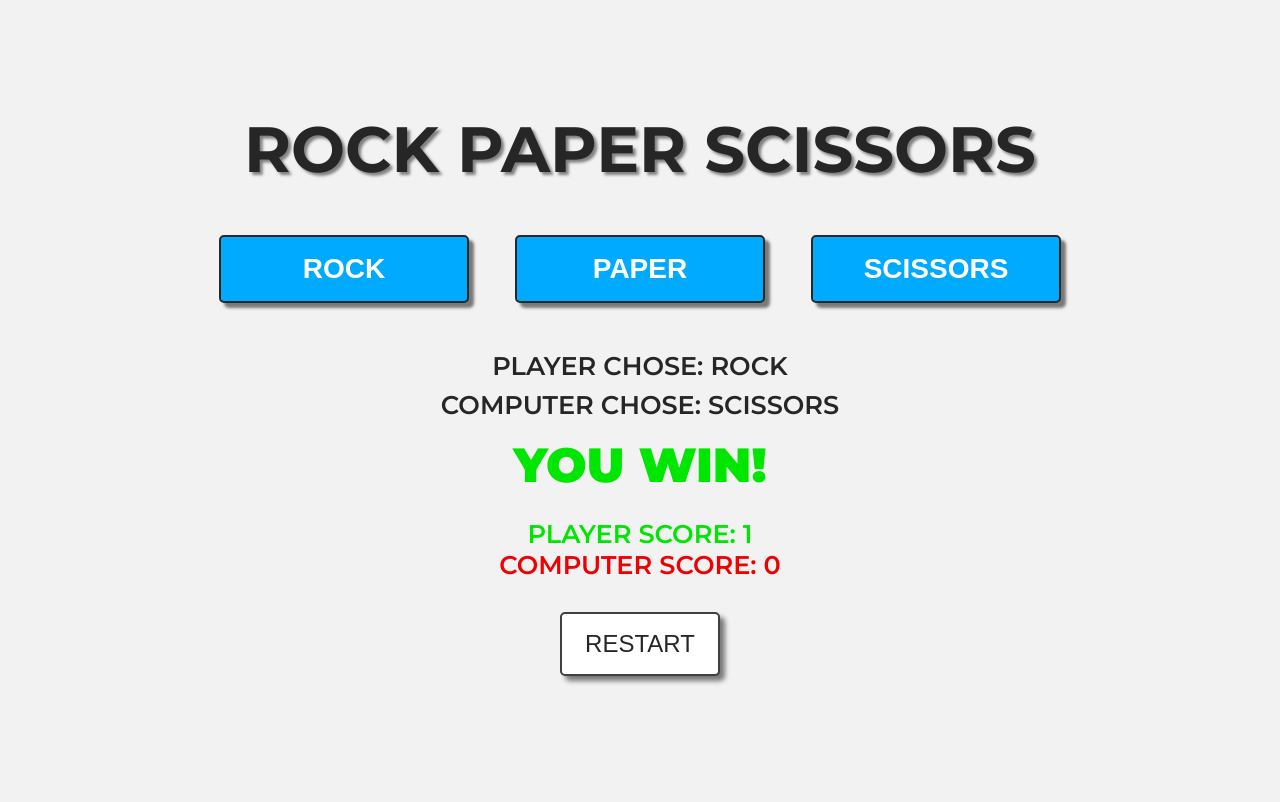
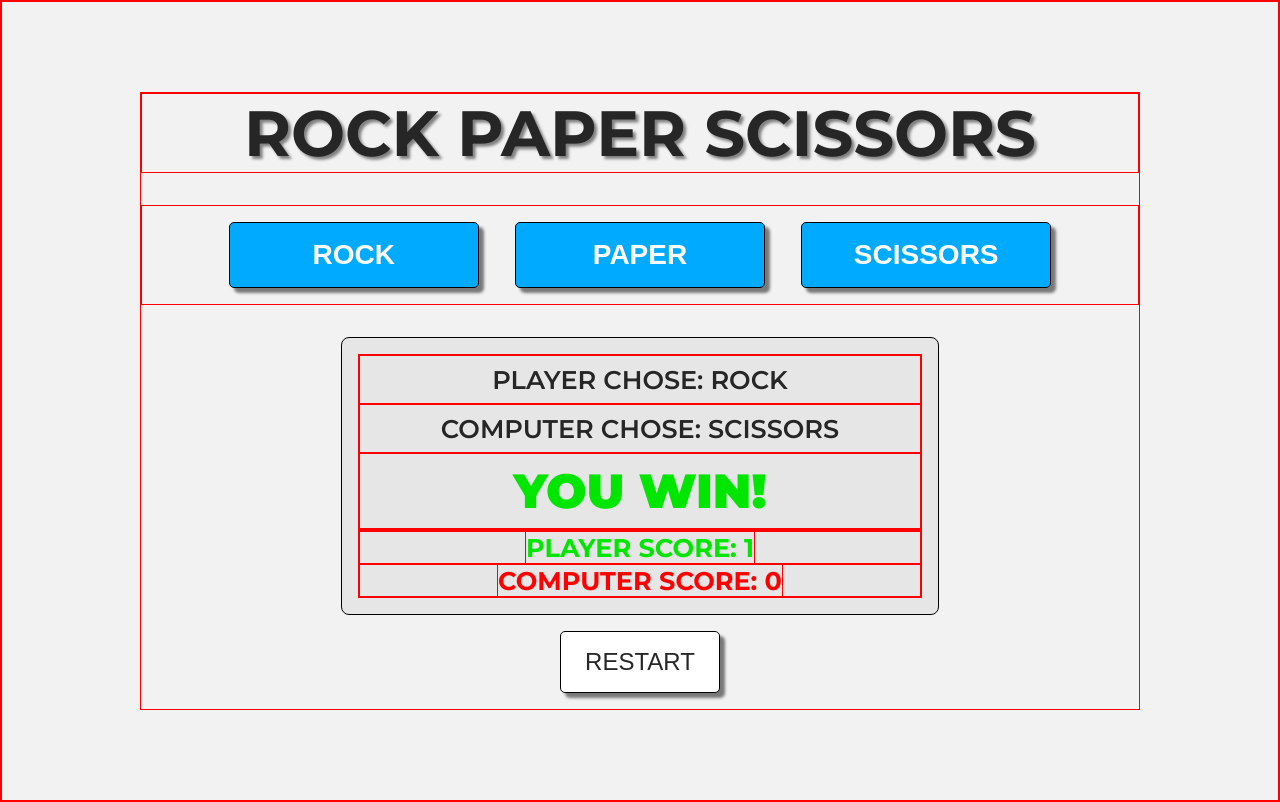
Before and after one commit to gilmerperez/rock-paper-scissors-game, a plain HTML site: page index.html in a window 1280 px wide. Both pictures are taken after a click on the button "ROCK". Drawn offline with Linux system fonts and the light colour scheme.

Commit message:
Changed styles and added another container

```diff
--- a/assets/css/style.css
+++ b/assets/css/style.css
@@ -11,18 +11,19 @@
   margin: 0;
   padding: 0;
   box-sizing: border-box;
+  border: 1px solid red;
 }
 
 body {
   padding: 2rem;
   min-height: 100vh;
-  color: var(--dark);
+  color: hsl(0, 0%, 15%);
   text-align: center;
-  background-color: var(--gray);
+  background-color: hsl(0, 0%, 95%);
   font-family: "Montserrat", sans-serif;
   display: flex;
   align-items: center;
-  flex-direction: column;
+  /* flex-direction: column; */
   justify-content: center;
 }
 
@@ -33,21 +34,21 @@ main {
 
 h1 {
   margin-bottom: 2rem;
-  font-size: clamp(3.5rem, 5vw, 5rem);
+  font-size: clamp(3rem, 5vw, 5rem);
   text-shadow: 3px 3px 3px hsl(0, 0%, 50%);
 }
 
 .choicesContainer {
-  gap: 1rem;
+  /* gap: 1rem; */
   margin-bottom: 2rem;
-  display: flex;
+  /* display: flex;
   flex-wrap: wrap;
   align-items: center;
-  justify-content: center;
+  justify-content: center; */
 }
 
 button {
-  margin: 15px;
+  margin: 1rem;
   padding: 1rem;
   color: white;
   cursor: pointer;
@@ -56,62 +57,79 @@ button {
   font-size: 1.75rem;
   border-radius: 5px;
   transition: all 0.3s ease;
-  border: 2px solid var(--dark);
-  background-color: var(--blue);
-  box-shadow: 5px 5px 3px rgba(0, 0, 0, 0.5);
+  border: 1px solid black;
+  background-color: hsl(200, 100%, 50%);
+  box-shadow: 5px 5px 3px hsla(0, 0%, 0%, 0.5);
 }
 
 button:hover {
   transform: scale(1.05);
-  background-color: var(--light-blue);
+  background-color: hsl(200, 100%, 60%);
   box-shadow: 8px 8px 8px hsla(0, 0%, 0%, 0.5);
 }
 
-#choiceDisplayContainer,
+#displayContainer {
+  padding: 1rem;
+  width: 60%;
+  margin: 0 auto;
+  /* min-width: 80%; */
+  border: 1px solid black;
+  border-radius: 8px;
+  background-color: hsl(0, 0%, 90%);
+}
+
+/* #choiceDisplayContainer,
 #scoreDisplayContainer {
   font-weight: 600;
-  margin-top: 1.5rem;
+  font-size: clamp(1.25rem, 2vw, 2rem);
+} */
+
+#displayContainer {
+  font-weight: 600;
   font-size: clamp(1.25rem, 2vw, 2rem);
 }
 
-#playerDisplay {
-  margin-bottom: 0.5rem;
+#playerDisplay,
+#computerDisplay,
+#resultDisplay {
+  padding: 0.5rem;
 }
 
 #resultDisplay {
-  margin-top: 1rem;
   font-weight: 900;
   font-size: clamp(2rem, 4vw, 3rem);
 }
 
 .greenText,
 #playerScoreDisplay {
-  color: var(--green);
+  font-weight: 700;
+  color: hsl(120, 100%, 45%);
 }
 
 .redText,
 #computerScoreDisplay {
-  color: var(--red);
+  font-weight: 700;
+  color: hsl(0, 100%, 50%);
 }
 
 #restartBtn {
   cursor: pointer;
   min-width: 160px;
-  margin-top: 2rem;
+  /* margin: 2rem; */
   font-weight: 500;
   font-size: 1.5rem;
   border-radius: 5px;
   transition: 0.5s ease;
-  color: var(--dark);
+  color: hsl(0, 0%, 15%);
   background-color: white;
-  border: 2px solid hsl(0, 0%, 25%);
-  box-shadow: 5px 5px 5px hsla(0, 0%, 0%, 0.5);
+  border: 1px solid black;
+  box-shadow: 5px 5px 3px hsla(0, 0%, 0%, 0.5);
 }
 
 #restartBtn:hover {
   transform: scale(1.05);
-  background-color: var(--gray);
-  box-shadow: 8px 8px 10px hsla(0, 0%, 0%, 0.5);
+  /* background-color: var(--gray); */
+  box-shadow: 8px 8px 8px hsla(0, 0%, 0%, 0.5);
 }
 
 .hidden {
@@ -120,7 +138,7 @@ button:hover {
 
 @media (max-width: 480px) {
   button {
-    min-width: 90%;
+    min-width: 80%;
     font-size: 1.5rem;
   }
 
--- a/assets/js/script.js
+++ b/assets/js/script.js
@@ -1,5 +1,6 @@
 // HTML DOM Elements
 const choiceButtons = document.querySelectorAll("[data-choice]");
+const displayContainer = document.getElementById("displayContainer");
 const choiceDisplayContainer = document.getElementById("choiceDisplayContainer");
 const playerDisplay = document.getElementById("playerDisplay");
 const computerDisplay = document.getElementById("computerDisplay");
@@ -18,6 +19,7 @@ const choices = ["ROCK", "PAPER", "SCISSORS"];
 
 function playGame(playerChoice) {
   // Remove hidden CSS class to show game details
+  displayContainer.classList.remove("hidden");
   choiceDisplayContainer.classList.remove("hidden");
   scoreDisplayContainer.classList.remove("hidden");
   restartBtn.classList.remove("hidden");
@@ -76,6 +78,7 @@ function restart() {
   playerScore = 0;
   computerScore = 0;
   // Add CSS class to hide game details
+  displayContainer.classList.add("hidden");
   choiceDisplayContainer.classList.add("hidden");
   scoreDisplayContainer.classList.add("hidden");
   restartBtn.classList.add("hidden");
--- a/index.html
+++ b/index.html
@@ -21,6 +21,7 @@
       <button data-choice="PAPER">PAPER</button>
       <button data-choice="SCISSORS">SCISSORS</button>
     </section>
+    <div id="displayContainer" class="hidden">
       <!-- Display Choices -->
       <section id="choiceDisplayContainer" class="hidden">
         <div id="playerDisplay"></div>
@@ -32,6 +33,7 @@
         <div class="scoreDisplay"><span id="playerScoreDisplay"></span></div>
         <div class="scoreDisplay"><span id="computerScoreDisplay"></span></div>
       </section>
+    </div>
     <!-- Restart Button -->
     <button id="restartBtn" class="hidden">RESTART</button>
   </main>
```
Lines whose indentation alone changed are shown as unchanged.
